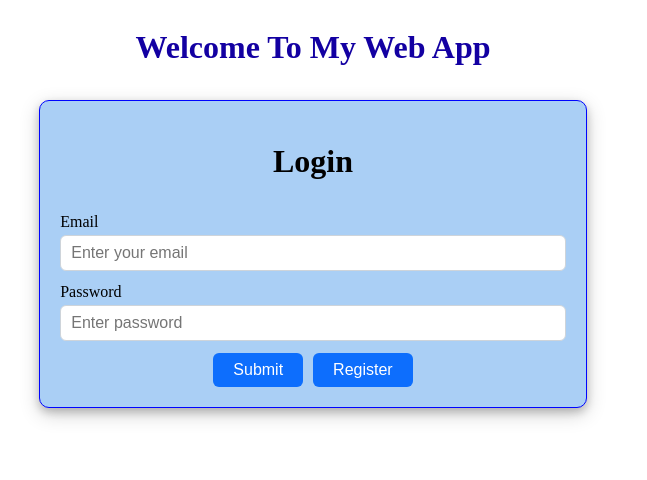
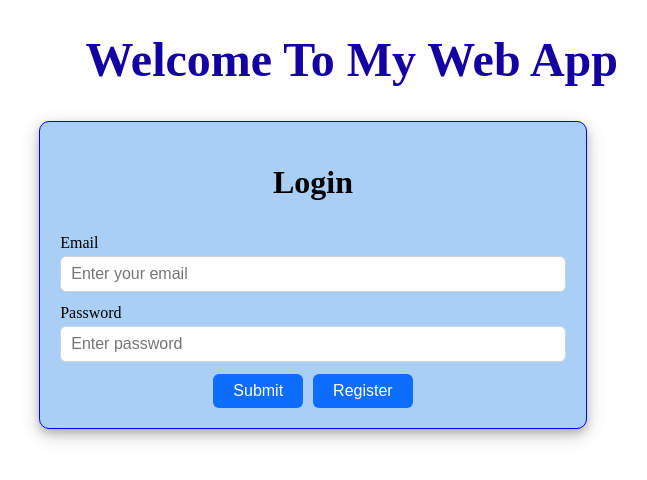
Before and after one commit to Saif-Eldeen-95/Login_page, a React (Vite) app: page / in a window 1280 px wide. Shown: the top 480 px of the page, without its empty margins (327-974 px from the left). Built offline with nearby package versions, Linux system fonts and the light colour scheme.

Commit message:
finishing ui

```diff
--- a/src/components/LoginForm.css
+++ b/src/components/LoginForm.css
@@ -11,6 +11,14 @@
   border: 1px solid #0004ff;
   border-radius: 10px;
   box-shadow: 0 4px 8px 0 rgba(0, 0, 0, 0.2), 0 6px 20px 0 rgba(0, 0, 0, 0.19);
+}
+
+.h1 {
+    color: #1300a2;
+    font-size: 3rem;
+    margin-bottom: 1rem;
+    margin-left: 32%;
+
 }
 
 .form-group {
--- a/src/components/LoginForm.jsx
+++ b/src/components/LoginForm.jsx
@@ -55,6 +55,9 @@ function LoginForm() {
     return <Home />;
   }
   return (
+    <>
+    <h1 className="h1">Welcome To My Web App</h1>
+    <br></br>
     <form className="form" onSubmit={handleSubmit} noValidate>
       <h1>Login</h1>
 
@@ -69,7 +72,7 @@ function LoginForm() {
             value={values[name]}
             onChange={handleChange}
             className={errors[name] ? 'input-error' : ''}
-          />
+            />
           {errors[name] && <span className="error-message">{errors[name]}</span>}
         </div>
       ))}
@@ -78,6 +81,8 @@ function LoginForm() {
         <Button onClick={() => navigate('/register')}>Register</Button>
       </div>
     </form>
+    <br></br>
+    </>
   );
 }
 
--- a/src/pages/Login.css
+++ b/src/pages/Login.css
@@ -4,8 +4,3 @@
     flex-direction: column;
     height: 20vh;
 }
-.h1 {
-    color: #1300a2;
-    font-size: 2rem;
-    margin-bottom: 1rem;
-}
--- a/src/pages/Login.jsx
+++ b/src/pages/Login.jsx
@@ -4,12 +4,7 @@ import './Login.css';
 const Login = () => {
     return (
         <div>
-            <div className="container">
-                <h1 className="h1">Welcome To My Web App</h1>
-                <br></br>
                 <LoginForm />
-                <br></br>
-            </div>
         </div>
     );
 };
```
